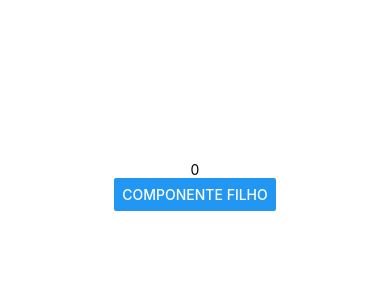
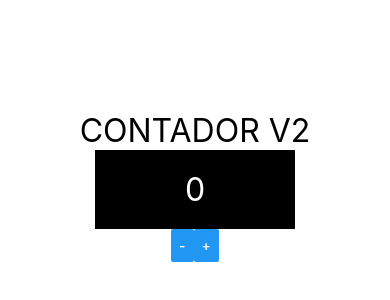
Before and after one commit to alicelonghi/learn-react-native, a React Native app: screen / in a window 390 px wide. Shown: the part 236-536 px from the top of the page. Built offline with nearby package versions, Linux system fonts and the light colour scheme.

Commit message:
comunicaçao indireta + comunicaçao direta

```diff
--- a/src/App.js
+++ b/src/App.js
@@ -8,7 +8,8 @@
 // import Button from './components/Button';
 //import Contador from './components/Contador';
 //import Pai from './components/direta/Pai';
-import Pai from './components/indireta/Pai';
+//import Pai from './components/indireta/Pai';
+import ContadorV2 from './components/contador/ContadorV2';
 export default () => (
   <View style={style.App}>
     {/* <Primeiro/>
@@ -22,7 +23,8 @@
     {/* <Button /> */}
     {/* <Contador inicial={10} /> */}
     {/* <Pai /> */}
-    <Pai />
+    {/* <Pai /> */}
+    <ContadorV2 />
   </View>
 );
 
--- /dev/null
+++ b/src/components/contador/ContadorBotoes.js
@@ -0,0 +1,19 @@
+import React from 'react';
+import {View, Button, StyleSheet} from 'react-native';
+
+export default props => {
+  return (
+    <View style={style.Container}>
+      <Button title="-" onPress={props.dec} />
+      <Button title="+" onPress={props.inc} />
+    </View>
+  );
+};
+
+const style = StyleSheet.create({
+  Container: {
+    justifyContent: 'center',
+    alignItems: 'center',
+    flexDirection: 'row',
+  },
+});
--- /dev/null
+++ b/src/components/contador/ContadorDisplay.js
@@ -0,0 +1,22 @@
+import React from 'react';
+import {Text, View, StyleSheet} from 'react-native';
+import style from '../style';
+
+export default props => {
+  return (
+    <View style={style2.Display}>
+      <Text style={[style.fontG, style2.DisplayText]}>{props.num}</Text>
+    </View>
+  );
+};
+
+const style2 = StyleSheet.create({
+  Display: {
+    backgroundColor: '#000',
+    padding: 20,
+    width: 200,
+  },
+  DisplayText: {
+    color: '#fff',
+  },
+});
--- /dev/null
+++ b/src/components/contador/ContadorV2.js
@@ -0,0 +1,21 @@
+import React, {useState} from 'react';
+import {Text} from 'react-native';
+import style from '../style';
+
+import ContadorDisplay from './ContadorDisplay';
+import ContadorBotoes from './ContadorBotoes';
+
+export default props => {
+  const [num, setNum] = useState(0);
+
+  const inc = () => setNum(num + 1);
+  const dec = () => setNum(num - 1);
+
+  return (
+    <>
+      <Text style={style.fontG}>CONTADOR V2</Text>
+      <ContadorDisplay num={num} />
+      <ContadorBotoes inc={inc} dec={dec} />
+    </>
+  );
+};
```
